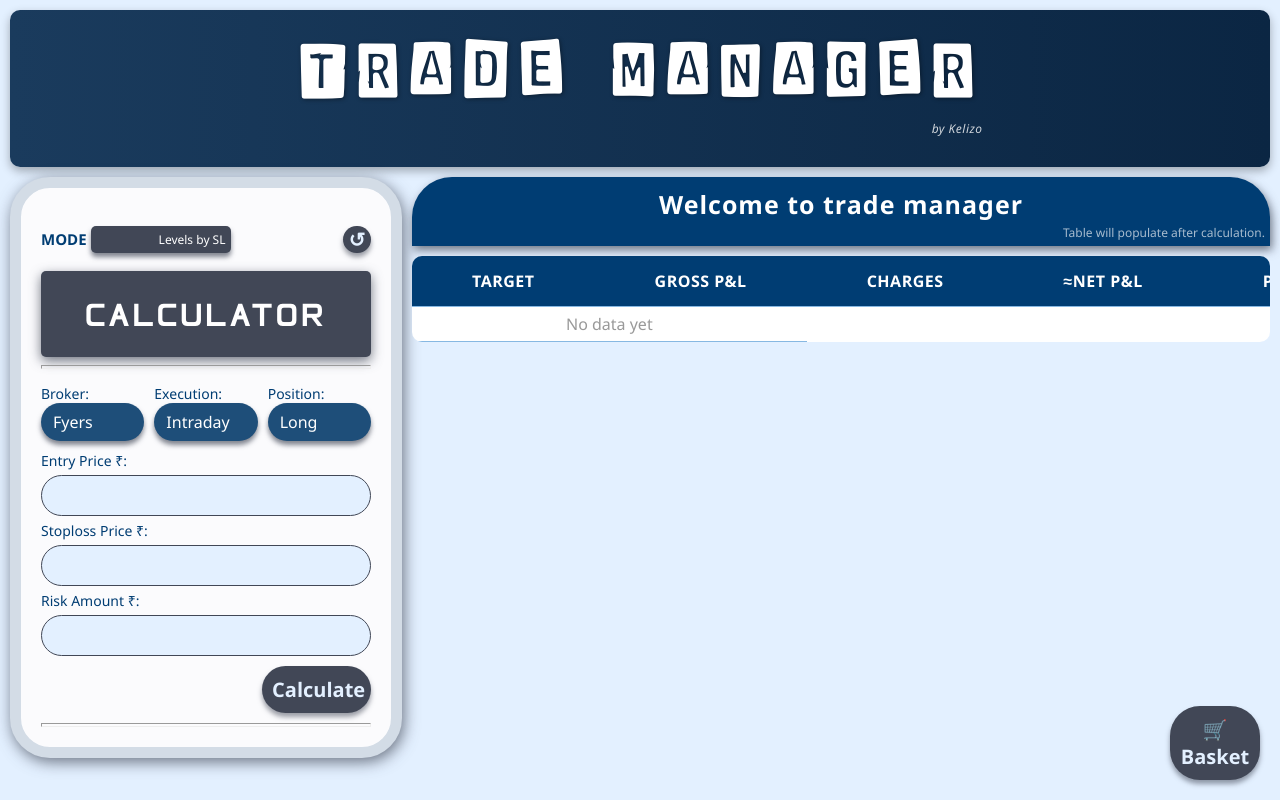
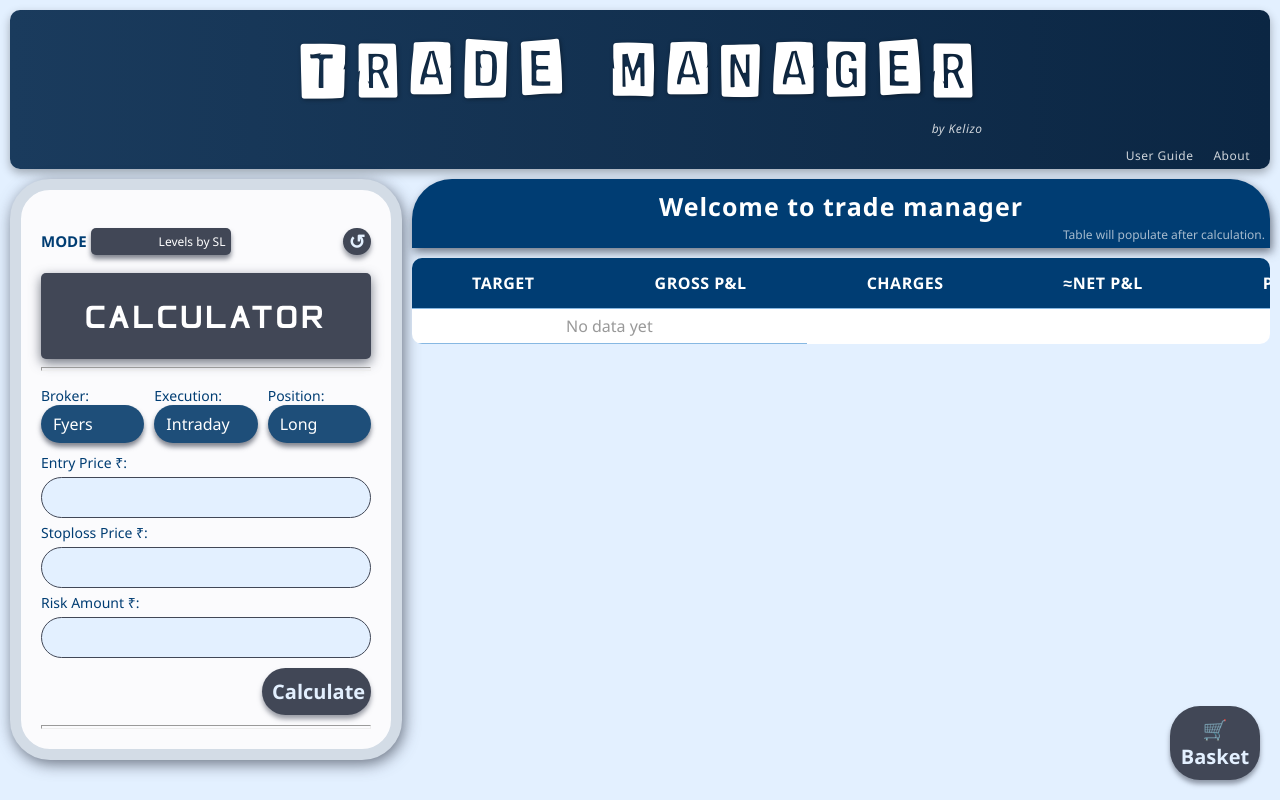
Before and after one commit to ajmankelizo/trade_manager, a plain HTML site: page index.html in a window 1280 px wide. Drawn offline with Linux system fonts and the light colour scheme.

Commit message:
Update index.html

```diff
--- a/index.html
+++ b/index.html
@@ -33,7 +33,7 @@
       max-width: 1600px;
       box-shadow: 0 4px 10px rgba(0, 0, 0, 0.3);
       background: linear-gradient(to right, #1A3B5D, #0B2643);
-      padding: 20px 0;
+      padding: 20px 0px 5px;
       border-radius: 10px;
       margin-top: 10px;
     }
@@ -69,6 +69,22 @@
       font-family: 'Segoe UI', sans-serif;
       flex-direction: column;
       margin: 5px 0;
+    }
+    .aboutclick {
+      display: block;
+      font-size: 12px;
+      text-align: right;
+      font-family: 'Segoe UI', Tahoma, Geneva, Verdana, sans-serif;
+      font-weight: 500;
+      color: rgba(255, 255, 255, 0.8);
+      letter-spacing: 0.5px;
+      margin-right: 20px;
+      cursor: pointer;
+      transition: color 0.3s ease;
+    }
+    .aboutclick:hover {
+      color: rgba(255, 255, 255, 1);  /* brighter on hover */
+      text-decoration: underline;      /* underline on hover */
     }
     .landscape-container {
       display: flex;
@@ -700,8 +716,6 @@
       display: block !important;
     }
   }
-
-
   </style>
 </head>
 <body>
@@ -715,6 +729,14 @@
       <div  style="display:flex;flex-direction:column;">
         <h2 class="page-title" style="display: flex;flex-direction: column;align-items: flex-end;">TRADE MANAGER</h2>
         <h2 class="branding" id="brand">by Kelizo</h2>
+      </div>
+      <div style="display: flex;width: 100%;justify-content: flex-end;flex-direction: row;align-items: center;">
+        <div class="aboutclick" onclick="window.open('https://www.canva.com/design/DAGy2BRf60s/m6cILXATTB5c6brPdZQByw/view?utm_content=DAGy2BRf60s&utm_campaign=designshare&utm_medium=link2&utm_source=uniquelinks&utlId=h9276c36798', '_blank');">
+          User Guide
+        </div>
+          <div class="aboutclick" onclick="window.location.href='https://ajmankelizo.github.io/trade_manager/about.html';">
+          About
+        </div>
       </div>
     </div>
   <div class="landscape-container">
```
